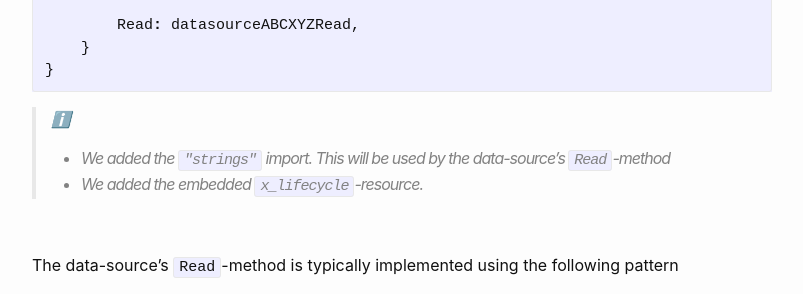
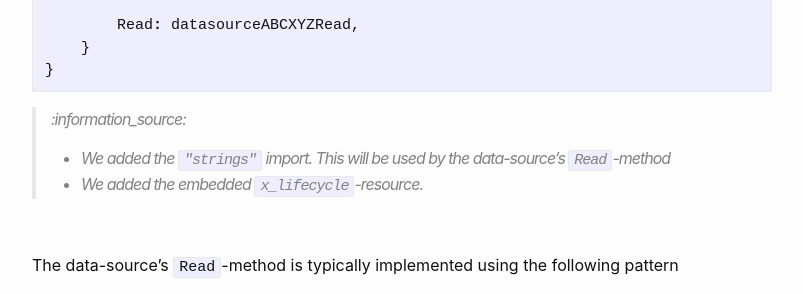
Before and after one commit to stefaanc/stefaanc.github.io, a Jekyll site: the page built from _posts/2020-02-19-extending-the-terraform-resource-lifecycle.md, in a window 1280 px wide and 900 px high, scrolled down 3419 px. Shown: the part 151-445 px from the top of the window, without its empty margins (238-1041 px from the left). Built offline with Jekyll 4.4.1, drawn with Linux system fonts in a browser that asks for light colours; emoji names are drawn with the system emoji font; some of the changed text lies outside the part shown.

```diff
--- a/Gemfile
+++ b/Gemfile
@@ -8,19 +8,19 @@ source "https://rubygems.org"
 #
 # This will help ensure the proper Jekyll version is running.
 # Happy Jekylling!
-###gem "jekyll", "~> 3.8.5"                                                        # >>>>>
+gem "jekyll", "~> 3.8.5"                                                        # >>>>>
 
 # This is the default theme for new Jekyll sites. You may change this to anything you like.
 gem "minima", "~> 2.5.1"
 
 # If you want to use GitHub Pages, remove the "gem "jekyll"" above and
 # uncomment the line below. To upgrade, run `bundle update github-pages`.
-gem "github-pages", "~> 204", group: :jekyll_plugins                         # <<<<<
+###gem "github-pages", "~> 204", group: :jekyll_plugins                         # <<<<<
 
 # If you have any plugins, put them here!
 group :jekyll_plugins do
   gem "jekyll-feed", "~> 0.13.0"
-  gem 'jemoji'                                                               # <<<<<
+###  gem 'jemoji'                                                               # <<<<<
 end
 
 # Windows does not include zoneinfo files, so bundle the tzinfo-data gem
--- a/_config.yml
+++ b/_config.yml
@@ -2,8 +2,8 @@
 title: The Dungeons
 ### description: >-
 ###   Some stuff.
-url: "https://stefaanc.github.io"                                            # <<<<<
-###url: "localhost:4000"                                                           # >>>>>
+###url: "https://stefaanc.github.io"                                            # <<<<<
+url: "localhost:4000"                                                           # >>>>>
 baseurl: "/"
 
 author: Stefaan Coussement
@@ -26,7 +26,7 @@ markdown: kramdown
 theme: minima
 plugins:
   - jekyll-feed
-  - jemoji                                                                   # <<<<<
+###  - jemoji                                                                   # <<<<<
 
 # Exclude from processing.
 exclude:
--- a/assets/staticman.js
+++ b/assets/staticman.js
@@ -118,7 +118,7 @@ console.log($(formElement).serialize());
                         );
 
                         grecaptcha.reset();
-                        alert('Thanks for posting a comment.  \nYour comment is pending ("https://github.com/stefaanc/stefaanc.github.io/pulls").  \nIt will be made visible after moderation.');
+                        alert('Thanks for posting a comment.  \nYour comment is pending.  \nIt will be made visible after moderation.');
                     },
                     error: function (err) {
                         var errorJSON = JSON.stringify(err);
```
